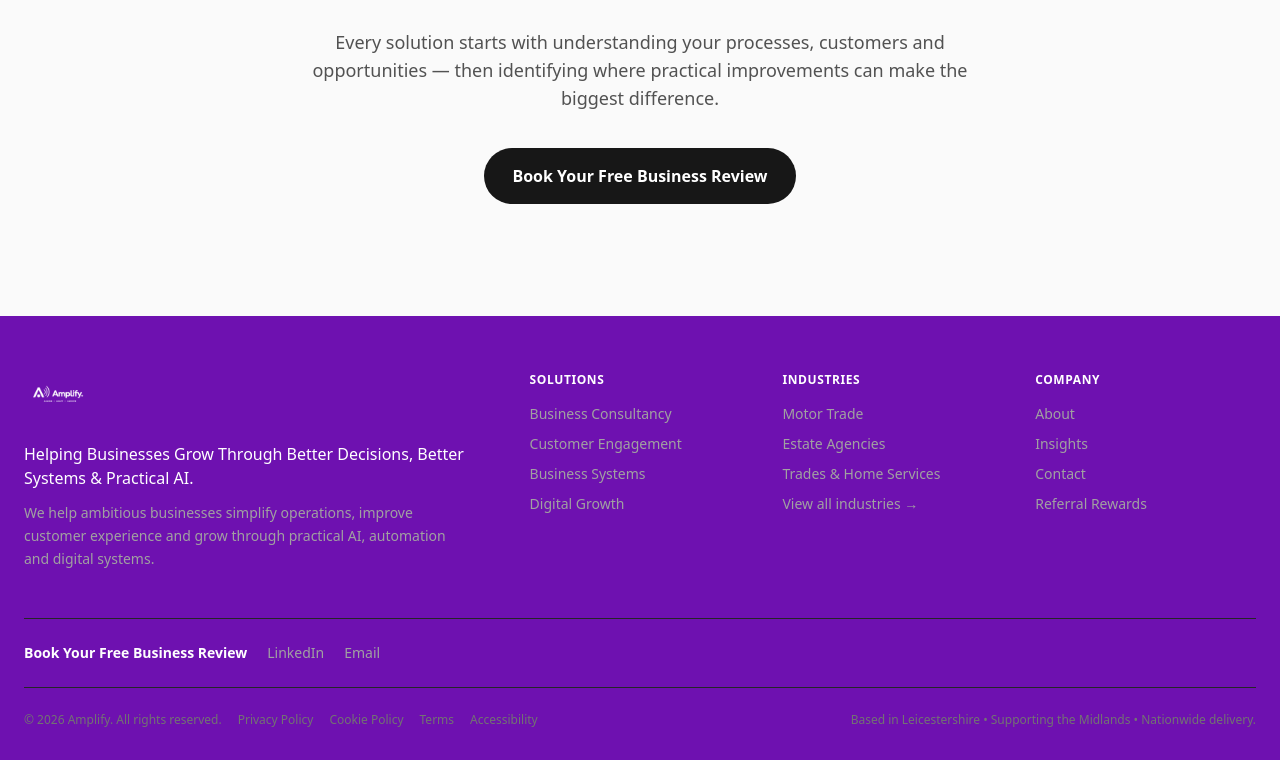
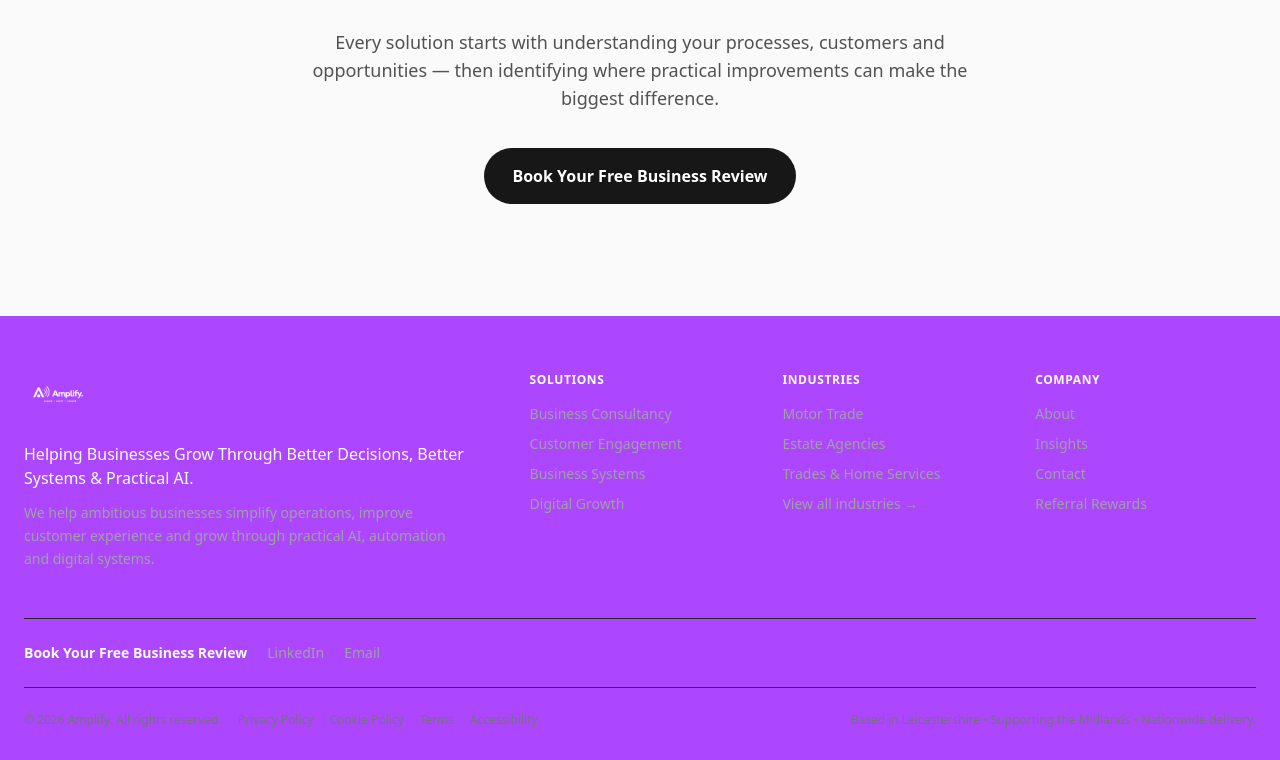
Before and after one commit to amanocha87/amplify-website, a React (Vite) app: page /case-studies in a window 1280 px wide. Shown: the part 3060-3820 px from the top of the page. Built offline with nearby package versions, Linux system fonts and the light colour scheme.

Commit message:
Change footer background color from purple-800 to purple-500

```diff
--- a/src/components/Footer.tsx
+++ b/src/components/Footer.tsx
@@ -3,7 +3,7 @@ import Logo from './Logo';
 
 export default function Footer() {
   return (
-    <footer className="bg-purple-800 text-purple-100 pt-14 pb-8 px-6">
+    <footer className="bg-purple-500 text-white pt-14 pb-8 px-6">
       <div className="max-w-[1400px] mx-auto">
         <div className="grid grid-cols-1 md:grid-cols-2 lg:grid-cols-5 gap-10 lg:gap-8 mb-12">
           <div className="col-span-1 lg:col-span-2">
```
